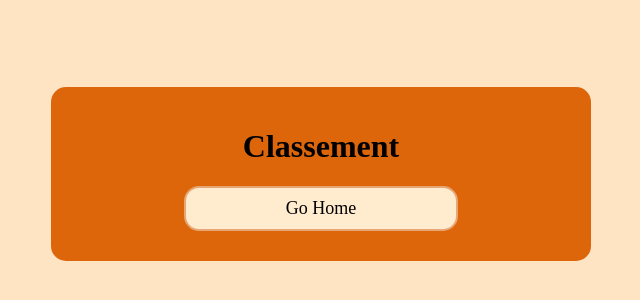
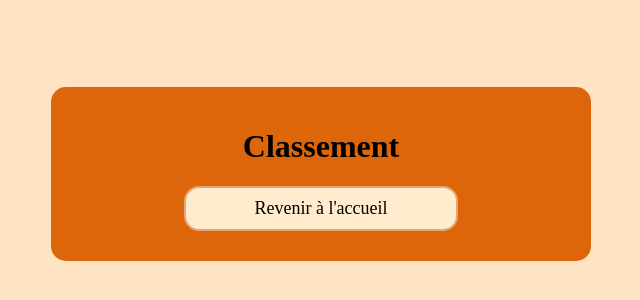
Before and after one commit to Solangeilinga/Quiz, a plain HTML site: page achievers.html in a window 1280 px wide. Shown: the part 226-526 px from the top of the page, 319-959 px from the left. Drawn offline with Linux system fonts and the light colour scheme.

Commit message:
achievers.html

```diff
--- a/achievers.html
+++ b/achievers.html
@@ -11,7 +11,7 @@
             <div>
                 <h1>Classement</h1>
                 <ul id="scoreList"></ul>
-                <a href="index.html">Go Home</a>
+                <a href="index.html">Revenir à l'accueil</a>
             </div>
         </div>
         <script src="achievers.js"></script>
```
